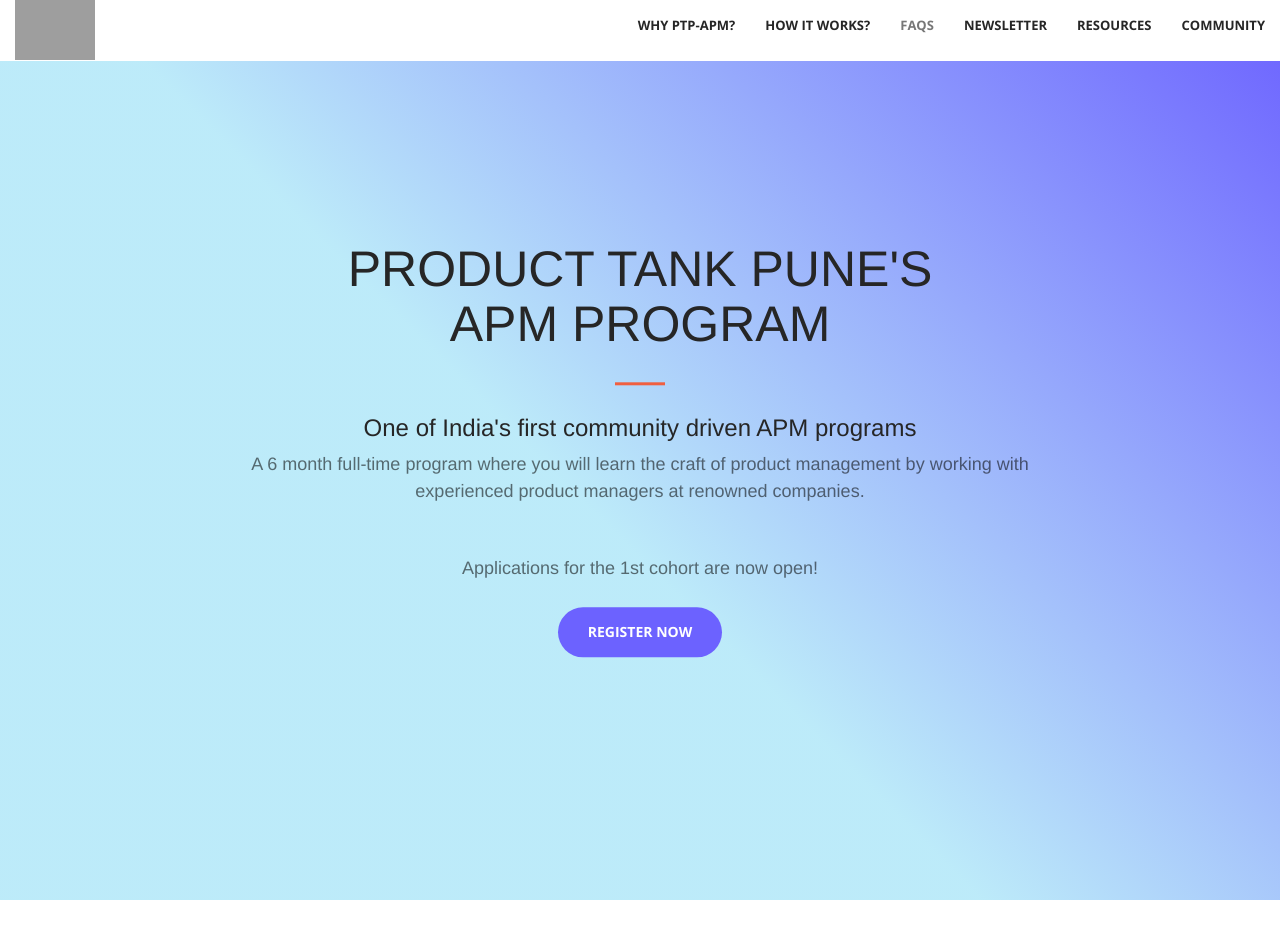
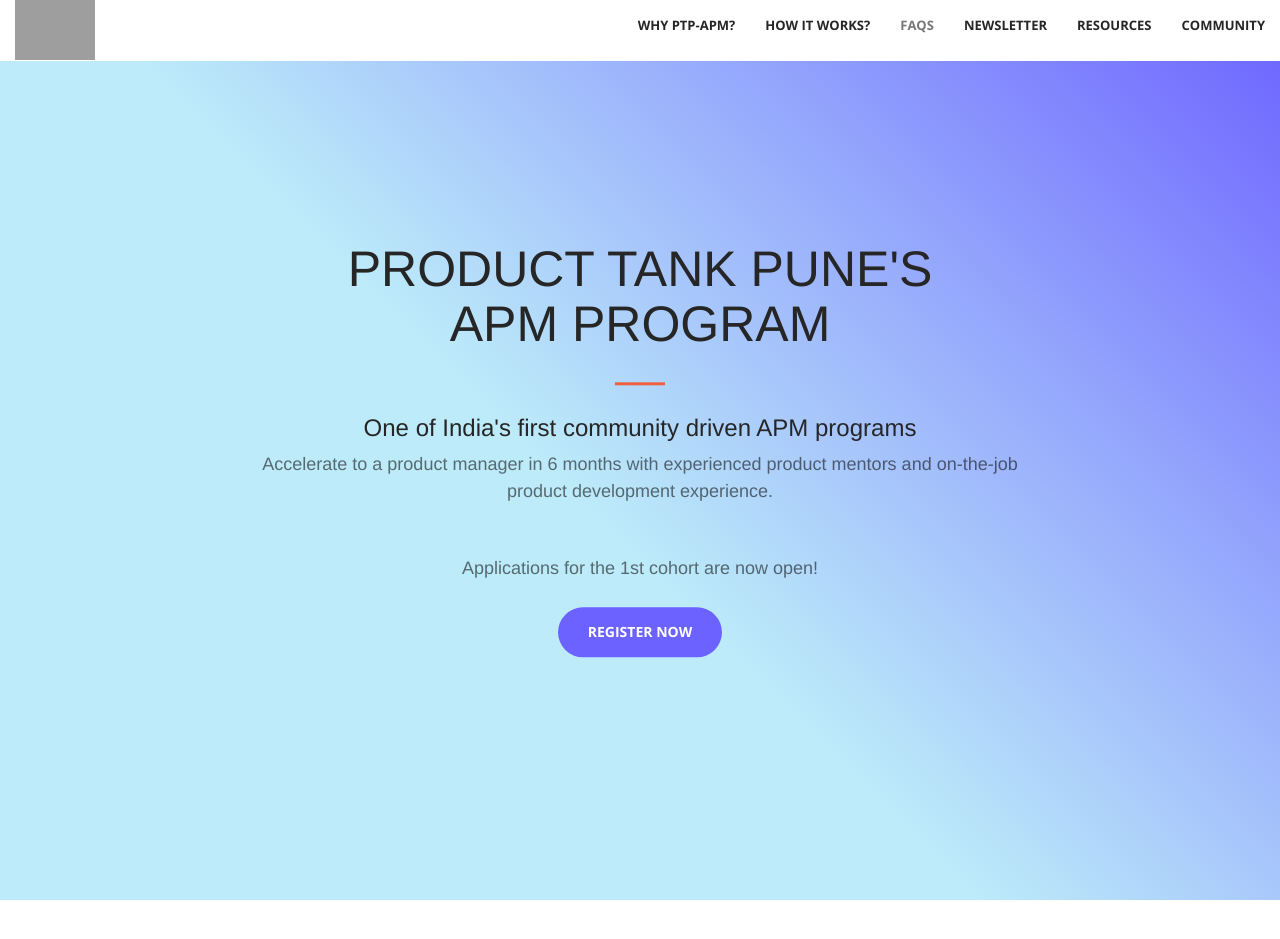
Before and after one commit to ProductTankPune/ptpapm, a Jekyll site: the page built from index.html, in a window 1280 px wide, cut to the strip 0-946 px from the top of the page. Shown: the top 939 px of the strip. Built offline with Jekyll 4.4.1, drawn with Linux system fonts in a browser that asks for light colours; grey boxes are pictures that could not be loaded.

Commit message:
Add registration form, add gtag

```diff
--- a/_includes/faqs.html
+++ b/_includes/faqs.html
@@ -19,7 +19,7 @@
 		  </div>
 		  <div id="collapse0" class="panel-collapse collapse" role="tabpanel" aria-labelledby="heading0">
 			<div class="panel-body px-3 mb-4">
-			  <p class="text-faded">The Product Tank Pune APM program is completely free for both the candidates as well as the participating companies.</p>
+			  <p class="text-faded">The Product Tank Pune APM program is completely free for both the candidates as well as the participating companies. Product Tank Pune does not charge any fees for the program neither from the candidates nor from the companies. It is an initiative to open up more opportunities for PM candidates.</p>
 
 			</div>
 		  </div>
--- a/_includes/header.html
+++ b/_includes/header.html
@@ -4,9 +4,9 @@
             <h1 style="font-size:45px !important;">Product Tank Pune's <br> APM Program</h1>
             <hr>
             <h3 style="font-weight:400">One of India's first community driven APM programs</h3>
-	    <p>A 6 month full-time program where you will learn the craft of product management by working with experienced product managers at renowned companies.</p>
+	    <p>Accelerate to a product manager in 6 months with experienced product mentors and on-the-job product development experience.</p>
 	    <p>Applications for the 1st cohort are now open!</p>
-            <a href="#about" style="margin-top:-25px;" class="btn btn-primary btn-xl page-scroll">Register Now</a>
+            <a href="https://forms.gle/amuBVgeTcVf1yhudA" target="_blank" style="margin-top:-25px;" class="btn btn-primary btn-xl page-scroll">Register Now</a>
         </div>
     </div>
 </header>
--- a/css/main.css
+++ b/css/main.css
@@ -363,4 +363,5 @@ font-weight:300;
 
 .panel-title{
 color:#262626;
+margin-right:10px;
 }
```
Also changed, not shown: _includes/head.html (+8 -1 lines).
